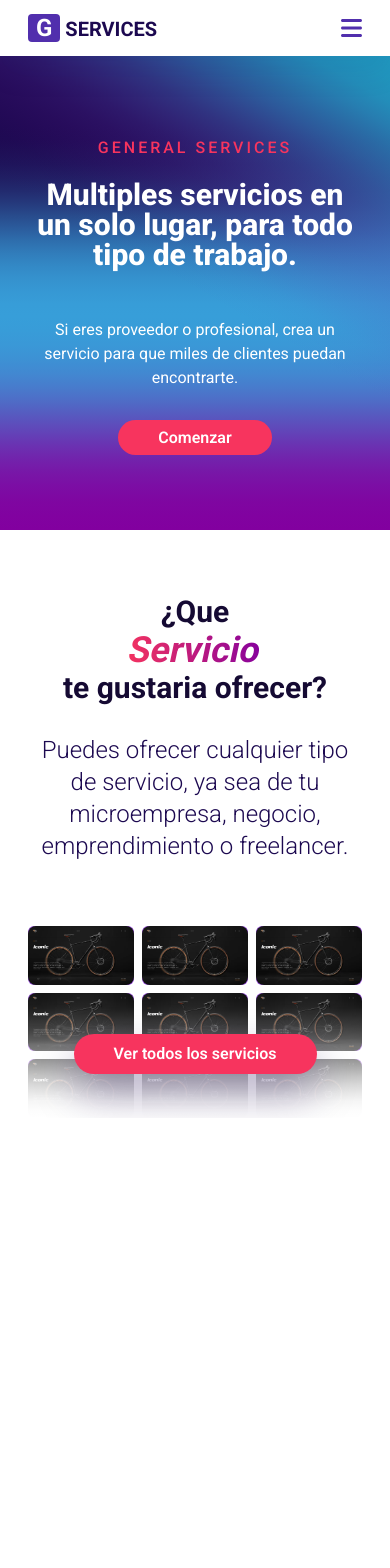
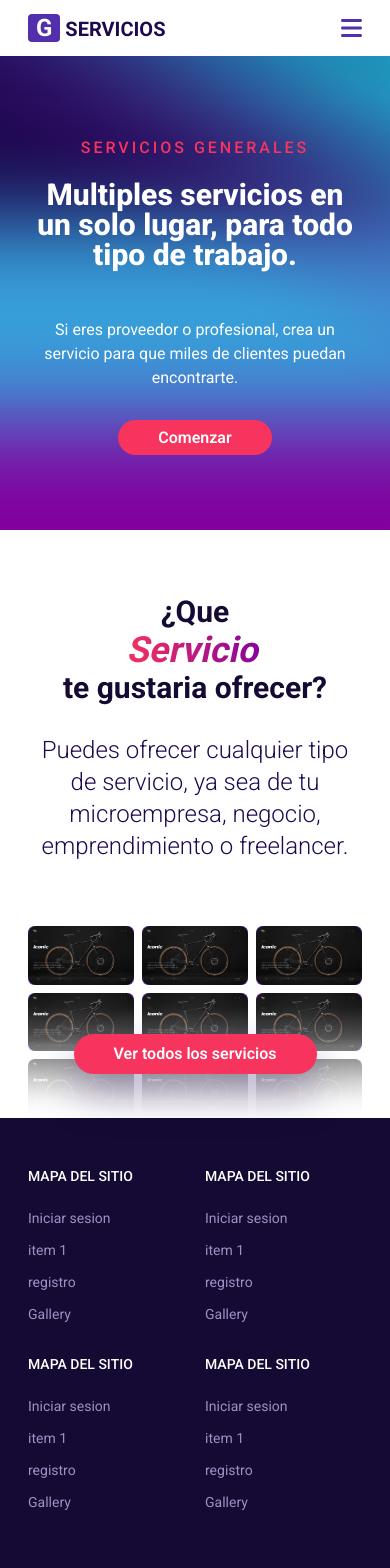
Before and after one commit to RubDev476/General-services, a Next.js app: page / in a window 390 px wide. Shown: the top 1568 px of the page. Before the commit the page ends 1118 px from the top, so only its background shows below. Built offline with nearby package versions, Linux system fonts and the light colour scheme.

Commit message:
footer added, renamed css classes

```diff
--- a/src/app/globals.css
+++ b/src/app/globals.css
@@ -6,6 +6,11 @@
 
 * {
     font-family: "Roboto", serif;
+
+    &::selection {
+        color: #fff;
+        background: rgb(247, 52, 94);
+    }
 }
 
 /*================================== GLOBAL UTILITIES =========*/
@@ -17,10 +22,6 @@
     @apply flex items-center justify-between
 }
 
-.header-shadow {
-    box-shadow: 0 20px 30px 0 rgba(28, 9, 80, .05);
-}
-
 .g-transition {
     @apply transition-all duration-[.3s] ease-in-out
 }
@@ -29,14 +30,28 @@
     @apply px-7 lg:px-14 max-w-[1280px] m-auto
 }
 
-.button-1 {
-    @apply rounded-full text-color3 py-2 px-10 bg-color7 hover:bg-color6 font-semibold
+.btn-main {
+    @apply rounded-full text-color3 py-2 px-10 g-transition font-semibold;
 }
 
-.button-2 {
-    @apply rounded-full text-color3 py-2 px-10 bg-color6 hover:bg-color7 font-semibold
+.btn-1 {
+    @apply btn-main bg-color7 hover:bg-color6;
 }
 
+.btn-2 {
+    @apply btn-main bg-color6 hover:bg-color7;
+}
+
+.text-link {
+    @apply text-color2 hover:text-color6 g-transition;
+}
+
+/* ---------------------------- HEADER --------------- */
+.header-shadow {
+    box-shadow: 0 20px 30px 0 rgba(28, 9, 80, .05);
+}
+
+/*------------------- MAIN CONTENT & SECTIONS ------------- */
 .bg-main {
     background: linear-gradient(rgb(28, 9, 80) 0%, rgb(28, 9, 80) 1%, rgb(28, 9, 80) 2%, rgb(28, 9, 80) 3%, rgb(28, 9, 80) 4%, rgb(28, 9, 80) 5%, rgb(28, 9, 80) 6%, rgb(28, 9, 80) 7%, rgb(28, 9, 80) 8%, rgb(28, 9, 80) 9%, rgb(28, 9, 80) 10%, rgb(28, 9, 80) 11%, rgb(28, 9, 80) 12%, rgb(28, 9, 80) 13%, rgb(28, 9, 80) 14%, rgb(28, 9, 80) 15%, rgb(28, 10, 81) 17.67%, rgb(29, 15, 85) 20.34%, rgb(30, 21, 91) 23.01%, rgb(32, 30, 99) 25.68%, rgb(34, 42, 110) 28.35%, rgb(37, 57, 124) 31.02%, rgb(40, 75, 140) 33.69%, rgb(43, 92, 157) 36.36%, rgb(46, 110, 173) 39.03%, rgb(49, 125, 187) 41.7%, rgb(51, 137, 198) 44.37%, rgb(53, 146, 206) 47.04%, rgb(54, 152, 212) 49.71%, rgb(55, 157, 216) 52.38%, rgb(55, 158, 217) 55%, rgb(56, 156, 216) 58%, rgb(58, 152, 215) 61%, rgb(61, 145, 212) 64%, rgb(66, 136, 209) 67%, rgb(72, 123, 204) 70%, rgb(79, 107, 198) 73%, rgb(88, 88, 191) 76%, rgb(97, 70, 185) 79%, rgb(106, 51, 178) 82%, rgb(114, 35, 172) 85%, rgb(120, 22, 167) 88%, rgb(124, 13, 164) 91%, rgb(127, 6, 161) 94%, rgb(129, 2, 160) 97%, rgb(130, 0, 159) 100%);
 }
@@ -56,7 +71,3 @@
 .gradient-grid {
     background: linear-gradient(rgba(255, 255, 255, 0) 0%, rgba(255, 255, 255, 0.01) 6.67%, rgba(255, 255, 255, 0.04) 13.34%, rgba(255, 255, 255, 0.1) 20.01%, rgba(255, 255, 255, 0.17) 26.68%, rgba(255, 255, 255, 0.25) 33.35%, rgba(255, 255, 255, 0.35) 40.02%, rgba(255, 255, 255, 0.45) 46.69%, rgba(255, 255, 255, 0.55) 53.36%, rgba(255, 255, 255, 0.65) 60.03%, rgba(255, 255, 255, 0.75) 66.7%, rgba(255, 255, 255, 0.83) 73.37%, rgba(255, 255, 255, 0.9) 80.04%, rgba(255, 255, 255, 0.96) 86.71%, rgba(255, 255, 255, 0.99) 93.38%, rgb(255, 255, 255) 100%);
 }
-
-.shadow-link-grid {
-    box-shadow: rgba(28, 9, 80, 0.35) 0px 20px 40px 0px;
-}
--- a/src/app/layout.tsx
+++ b/src/app/layout.tsx
@@ -2,6 +2,7 @@ import type {Metadata} from "next";
 import "./globals.css";
 
 import Header from "@/components/layout/Header";
+import Footer from "@/components/layout/Footer";
 
 export const metadata: Metadata = {
     title: "G-Services",
@@ -15,6 +16,8 @@ export default function RootLayout({children,}: Readonly<{ children: React.React
                 <Header />
 
                 {children}
+
+                <Footer />
             </body>
         </html>
     );
--- a/src/app/page.tsx
+++ b/src/app/page.tsx
@@ -8,13 +8,13 @@ export default function Home() {
                 <div className={"bg-main-2 w-full h-full absolute top-0"}></div>
                 <div className={"w-content text-center py-20 lg:py-24 relative z-[39] sm:text-xl lg:text-2xl"}>
                     <div className={'m-auto max-w-3xl'}>
-                        <p className={'text-color6 tracking-[3px] font-medium mb-5'}>GENERAL SERVICES</p>
+                        <p className={'text-color6 tracking-[3px] font-medium mb-5'}>SERVICIOS GENERALES</p>
 
                         <h1 className={'text-color3 text-3xl sm:text-5xl lg:text-6xl font-extrabold leading-none mb-12'}>Multiples servicios en un solo lugar, para todo tipo de trabajo.</h1>
 
                         <p className={"text-color3 font-normal mb-9"}>Si eres proveedor o profesional, crea un servicio para que miles de clientes puedan encontrarte.</p>
 
-                        <Link href={'/'} className={'g-transition button-2'}>Comenzar</Link>
+                        <Link href={'/'} className={'btn-2'}>Comenzar</Link>
                     </div>
                 </div>
             </main>
@@ -32,7 +32,7 @@ export default function Home() {
             <section className={""}>
                 <div className={"w-content relative"}>
                     <div className={'absolute all-center left-0 bottom-0 z-10 text-center box-border w-full m-auto gradient-grid h-[15vh] md:h-[35vh]'}>
-                        <Link href={'/'} className={'button-2 shadow-link-grid md:text-xl g-transition'}>Ver todos los servicios</Link>
+                        <Link href={'/'} className={'btn-2 shadow-[0px_20px_40px_0px_rgba(28,9,80,0.35)] md:text-xl'}>Ver todos los servicios</Link>
                     </div>
 
                     <div className={"grid grid-cols-3 grid-rows-3 gap-2 lg:gap-5"}>
--- /dev/null
+++ b/src/components/layout/Footer.tsx
@@ -0,0 +1,88 @@
+import Link from "next/link";
+
+export default function Footer(){
+    return(
+        <footer className={"bg-color1"}>
+            <div className={"w-content py-12 lg:py-16 grid grid-cols-2 gap-5 md:grid-cols-4"}>
+                <div>
+                    <p className={"text-color3 text-sm lg:text-lg font-medium uppercase mb-5"}>Mapa del sitio</p>
+
+                    <ul>
+                        <li className={"mb-2"}>
+                            <Link href={"/"} className={"text-color8 hover:text-color3 g-transition text-sm lg:text-lg"}>Iniciar sesion</Link>
+                        </li>
+                        <li className={"mb-2"}>
+                            <Link href={"/"} className={"text-color8 hover:text-color3 g-transition text-sm lg:text-lg"}>item 1</Link>
+                        </li>
+                        <li className={"mb-2"}>
+                            <Link href={"/"} className={"text-color8 hover:text-color3 g-transition text-sm lg:text-lg"}>registro</Link>
+                        </li>
+                        <li className={"mb-2"}>
+                            <Link href={"/"} className={"text-color8 hover:text-color3 g-transition text-sm lg:text-lg"}>Gallery</Link>
+                        </li>
+                    </ul>
+                </div>
+                <div>
+                    <p className={"text-color3 text-sm lg:text-lg font-medium uppercase mb-5"}>Mapa del sitio</p>
+
+                    <ul>
+                        <li className={"mb-2"}>
+                            <Link href={"/"} className={"text-color8 hover:text-color3 g-transition text-sm lg:text-lg"}>Iniciar sesion</Link>
+                        </li>
+                        <li className={"mb-2"}>
+                            <Link href={"/"} className={"text-color8 hover:text-color3 g-transition text-sm lg:text-lg"}>item 1</Link>
+                        </li>
+                        <li className={"mb-2"}>
+                            <Link href={"/"} className={"text-color8 hover:text-color3 g-transition text-sm lg:text-lg"}>registro</Link>
+                        </li>
+                        <li className={"mb-2"}>
+                            <Link href={"/"} className={"text-color8 hover:text-color3 g-transition text-sm lg:text-lg"}>Gallery</Link>
+                        </li>
+                    </ul>
+                </div>
+                <div>
+                    <p className={"text-color3 text-sm lg:text-lg font-medium uppercase mb-5"}>Mapa del sitio</p>
+
+                    <ul>
+                        <li className={"mb-2"}>
+                            <Link href={"/"} className={"text-color8 hover:text-color3 g-transition text-sm lg:text-lg"}>Iniciar sesion</Link>
+                        </li>
+                        <li className={"mb-2"}>
+                            <Link href={"/"} className={"text-color8 hover:text-color3 g-transition text-sm lg:text-lg"}>item 1</Link>
+                        </li>
+                        <li className={"mb-2"}>
+                            <Link href={"/"} className={"text-color8 hover:text-color3 g-transition text-sm lg:text-lg"}>registro</Link>
+                        </li>
+                        <li className={"mb-2"}>
+                            <Link href={"/"} className={"text-color8 hover:text-color3 g-transition text-sm lg:text-lg"}>Gallery</Link>
+                        </li>
+                    </ul>
+                </div>
+                <div>
+                    <p className={"text-color3 text-sm lg:text-lg font-medium uppercase mb-5"}>Mapa del sitio</p>
+
+                    <ul>
+                        <li className={"mb-2"}>
+                            <Link href={"/"} className={"text-color8 hover:text-color3 g-transition text-sm lg:text-lg"}>Iniciar sesion</Link>
+                        </li>
+                        <li className={"mb-2"}>
+                            <Link href={"/"} className={"text-color8 hover:text-color3 g-transition text-sm lg:text-lg"}>item 1</Link>
+                        </li>
+                        <li className={"mb-2"}>
+                            <Link href={"/"} className={"text-color8 hover:text-color3 g-transition text-sm lg:text-lg"}>registro</Link>
+                        </li>
+                        <li className={"mb-2"}>
+                            <Link href={"/"} className={"text-color8 hover:text-color3 g-transition text-sm lg:text-lg"}>Gallery</Link>
+                        </li>
+                    </ul>
+                </div>
+            </div>
+
+            <div className={"bg-color5 w-full"}>
+                <div className={"w-content text-end"}>
+                    <p className={"py-7 text-color3"}>{`© ${new Date().getFullYear().toString()} Creado por `} <Link href={"https://github.com/RubDev666"} target={"_blank"} className={"hover:text-color7 font-medium g-transition"}>Rubdeveloper</Link> y <Link href={"https://github.com/martin-alexis"} target={"_blank"} className={"hover:text-color7 font-medium g-transition"}>martin-alexis</Link></p>
+                </div>
+            </div>
+        </footer>
+    )
+}
--- a/src/components/layout/Header.tsx
+++ b/src/components/layout/Header.tsx
@@ -9,11 +9,11 @@ import {faBars,faXmark} from "@fortawesome/free-solid-svg-icons";
 const NavItems = () => {
     return(
         <>
-            <Link href={'/'} className={'text-color2 g-transition hover:text-color6'}>Servicios</Link>
-            <Link href={'/'} className={'text-color2 g-transition hover:text-color6'}>Publicar</Link>
-            <Link href={'/'} className={'text-color2 g-transition hover:text-color6'}>Inciar sesion</Link>
+            <Link href={'/'} className={'text-link'}>Servicios</Link>
+            <Link href={'/'} className={'text-link'}>Publicar</Link>
+            <Link href={'/'} className={'text-link'}>Inciar sesion</Link>
 
-            <Link href={'/'} className={'button-1 g-transition'}>Registro</Link>
+            <Link href={'/'} className={'btn-1'}>Registro</Link>
         </>
     )
 }
@@ -25,7 +25,7 @@ export default function Header() {
         <>
             <header className={'sticky top-0 header-shadow bg-color3 z-50'}>
                 <div className={'w-content flex-center-between py-3 md:py-5'}>
-                    <Link href={'/'} className={'font-bold text-color2 text-xl md:text-2xl'}><span className={'text-color3 bg-color5 text-2xl md:text-3xl px-2 rounded'}>G</span> SERVICES</Link>
+                    <Link href={'/'} className={'font-bold text-color2 text-xl md:text-2xl'}><span className={'text-color3 bg-color5 text-2xl md:text-3xl px-2 rounded'}>G</span> SERVICIOS</Link>
 
                     <button
                         className={'all-center lg:hidden'}
--- a/tailwind.config.ts
+++ b/tailwind.config.ts
@@ -14,7 +14,8 @@ export default {
       color4: '#9b51e0',
       color5: "#512fad",
       color6: "rgb(247, 52, 94)",
-      color7: "#22c8e5"
+      color7: "#22c8e5",
+      color8: "#a08fc3"
     },
   },
   plugins: [],
```
